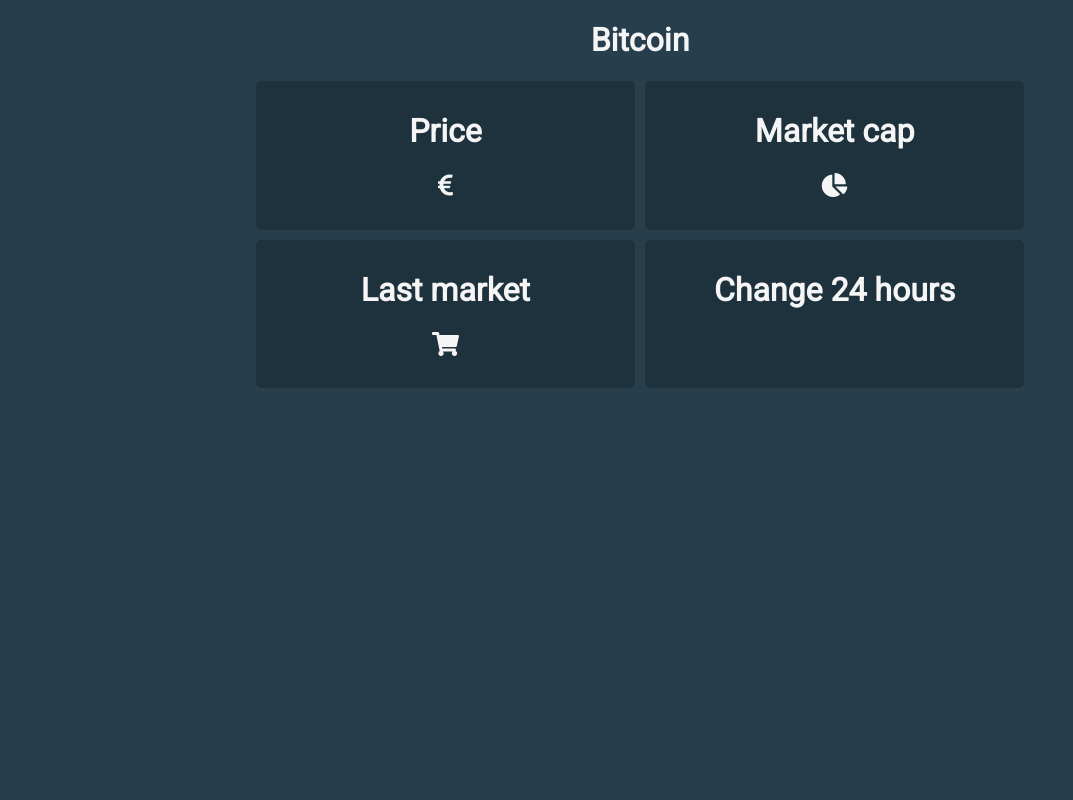
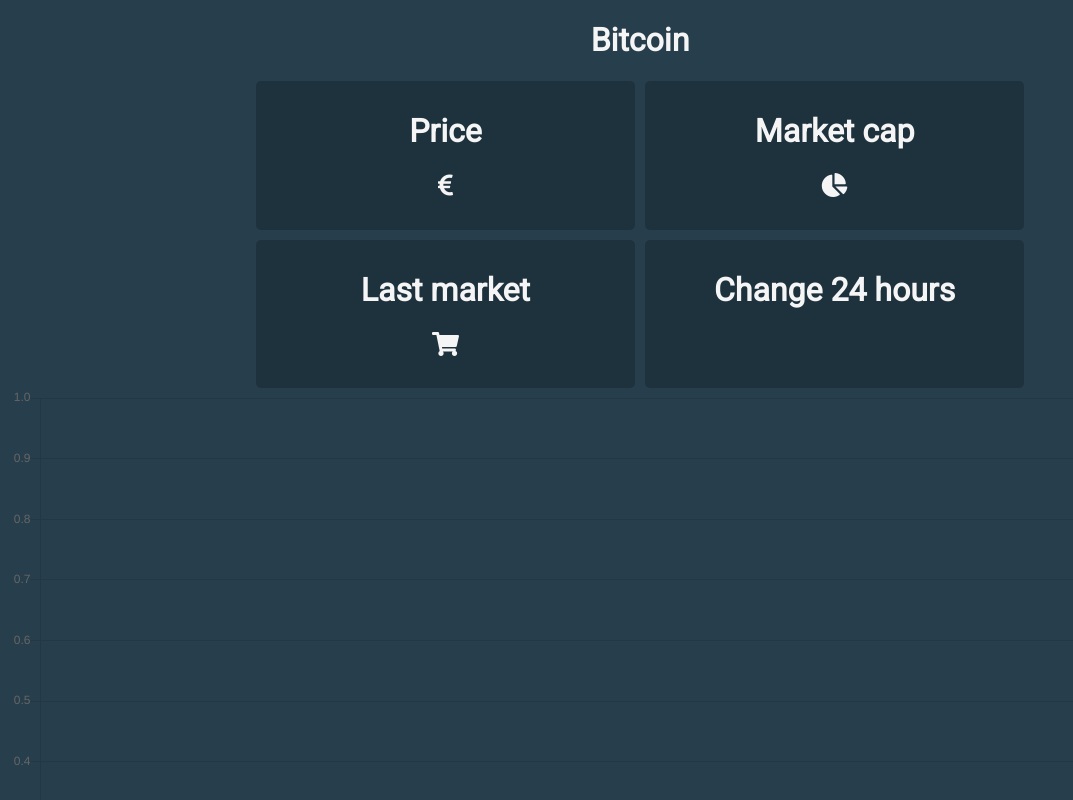
Before and after one commit to rasfa98/bitcoin-stats, a React (Create React App) app: page / in a window 1280 px wide. Shown: the top 800 px of the page, without its empty margins (0-1073 px from the left). Built offline with nearby package versions, Linux system fonts and the light colour scheme; no server answers; some icons are missing.

Commit message:
Add price chart component

```diff
--- a/src/App.js
+++ b/src/App.js
@@ -2,12 +2,14 @@
 import './App.scss';
 
 import Statistics from './components/Statistics';
+import PriceChart from './components/PriceChart';
 
 class App extends Component {
   render() {
     return (
       <div className="App">
         <Statistics />
+        <PriceChart />
       </div>
     );
   }
--- /dev/null
+++ b/src/components/PriceChart.js
@@ -0,0 +1,18 @@
+import React, { Component } from 'react';
+import { Bar } from 'react-chartjs-2';
+
+class PriceChart extends Component {
+  state = {
+    chartData: null
+  };
+
+  componentDidMount() {
+    // TODO: Fetch historical data.
+  }
+
+  render() {
+    return <Bar data={this.state.chartData} />;
+  }
+}
+
+export default PriceChart;
```
